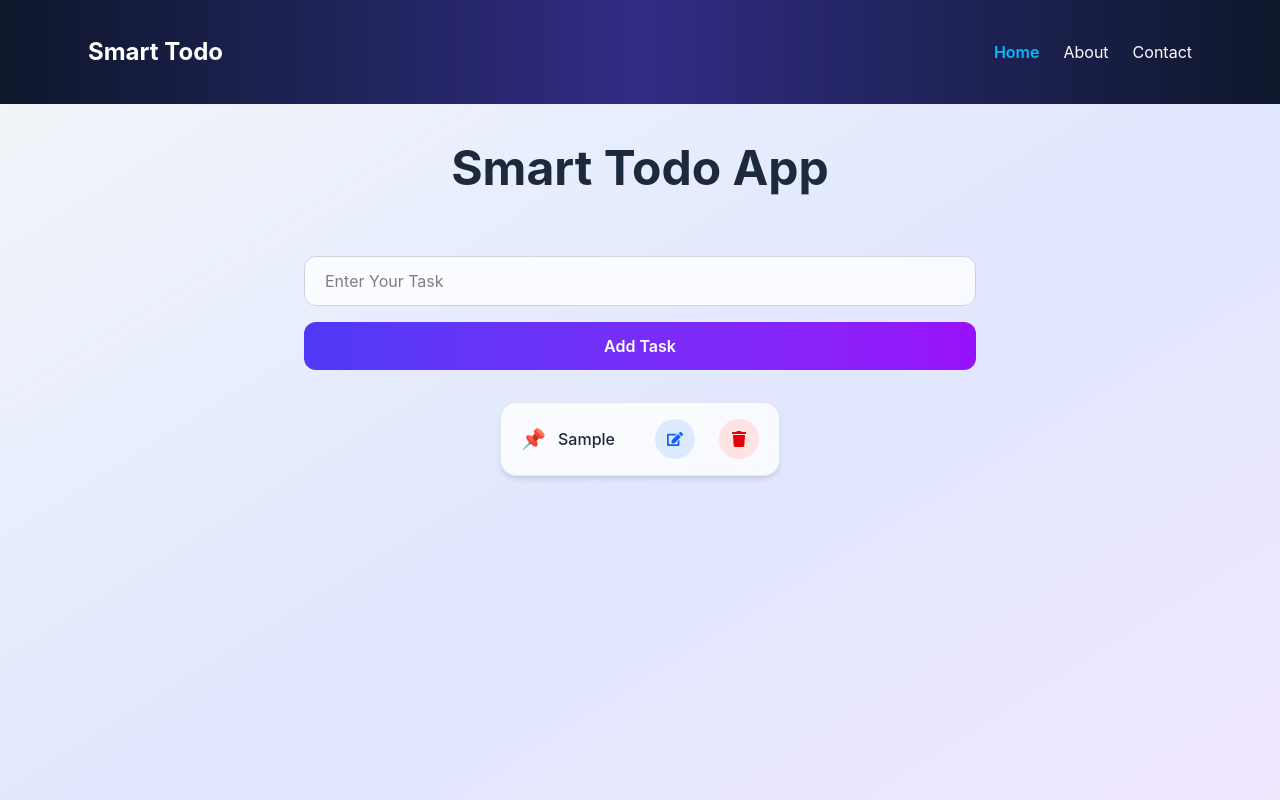
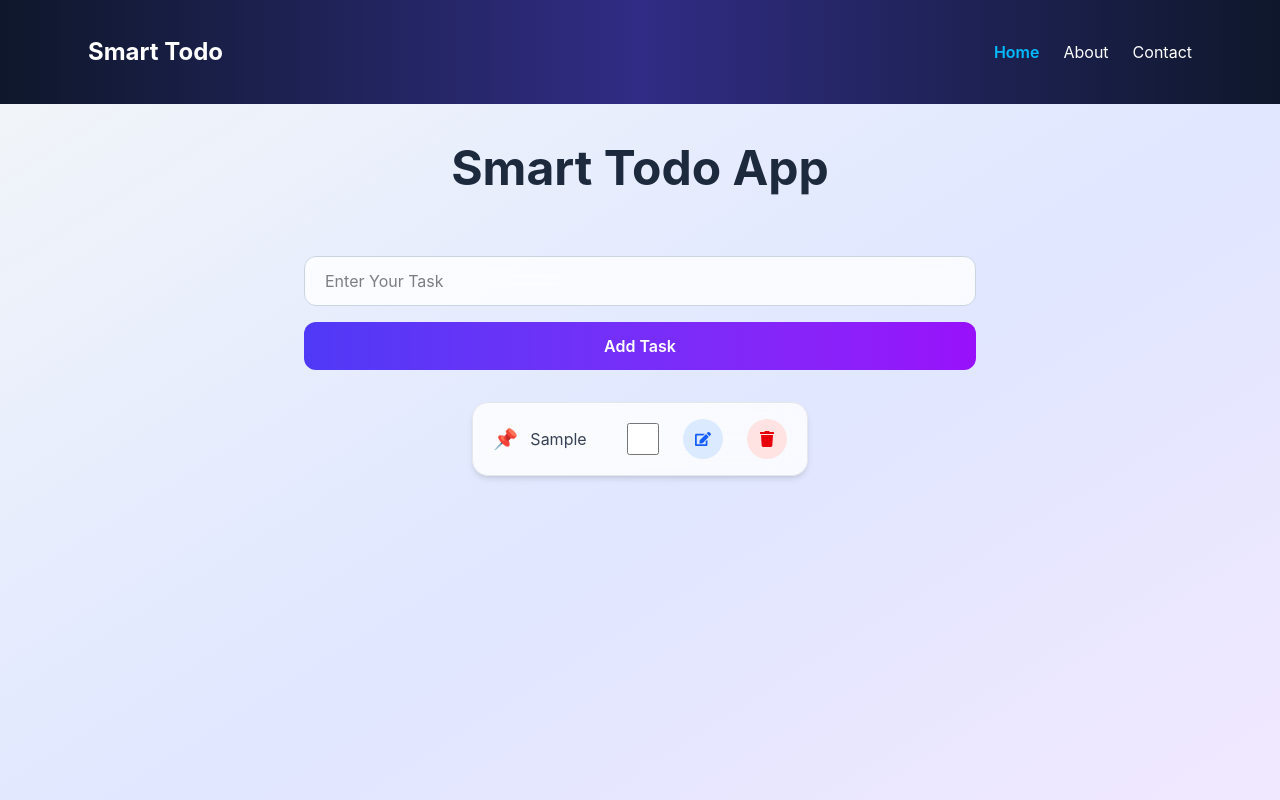
Before and after one commit to aakashtechworks/smart-todo, a React (Vite) app: page / in a window 1280 px wide. Both pictures are taken after typing "Sample" into the empty fields and a click on the button "Add Task". Shown: the top 800 px of the page. Built offline with nearby package versions, Linux system fonts and the light colour scheme.

Commit message:
Add complete/incomplete todo with checkbox

```diff
--- a/src/components/todo/TodoItem.jsx
+++ b/src/components/todo/TodoItem.jsx
@@ -2,16 +2,18 @@ import React from 'react'
 import { FaEdit, FaTrash } from 'react-icons/fa'
 
 
-const TodoItem = ({todo, deleteTodo}) => {
+const TodoItem = ({todo, deleteTodo, toggleComplete}) => {
   return (
     <div className='w-full bg-white/80 backdrop-blur-lg rounded-2xl shadow-md border border-gray-200 px-5 py-4 flex items-center justify-between hover:shadow-xl hover:-translate-y-1 transition-all duration-300 gap-10'>
 
         <div className='flex items-center gap-3'>
             <span className='text-xl'>📌</span>
-            <p className='text-gray-800 font-medium'>{todo.text}</p>
+            <p className={todo.completed ? "line-through text-gray-400" : "text-gray-700"}>{todo.text}</p>
         </div>
 
         <div className='flex items-center gap-6'>
+             <input type="checkbox" checked={todo.completed} onChange={()=>toggleComplete(todo.id)} className='w-8 h-8 accent-green-600 rounded-2xl cursor-pointer'/>
+
             <button className='w-10 h-10 rounded-full bg-blue-100 text-blue-600 hover:bg-blue-600 hover:text-white transition-all duration-300 flex items-center justify-center'> <FaEdit/> </button>
 
             <button onClick={()=> deleteTodo(todo.id)} className='w-10 h-10 rounded-full bg-red-100 text-red-600 hover:bg-red-600 hover:text-white transition-all duration-300 flex items-center justify-center'> <FaTrash/> </button>
--- a/src/components/todo/TodoList.jsx
+++ b/src/components/todo/TodoList.jsx
@@ -1,7 +1,7 @@
 import React from 'react'
 import TodoItem from './TodoItem'
 
-const TodoList = ({todos, deleteTodo}) => {
+const TodoList = ({todos, deleteTodo, toggleComplete}) => {
   return (
     <div className='max-w-3xl mx-auto mt-8 space-y-4'>
       {todos.length === 0 ? (
@@ -11,7 +11,7 @@ const TodoList = ({todos, deleteTodo}) => {
       </div>) :
 
       (todos.map((todo)=>(
-            <TodoItem key={todo.id} todo={todo} deleteTodo={deleteTodo}/>
+            <TodoItem key={todo.id} todo={todo} deleteTodo={deleteTodo} toggleComplete={toggleComplete}/>
         )))
       }
     </div>
--- a/src/pages/Home.jsx
+++ b/src/pages/Home.jsx
@@ -17,13 +17,19 @@ const Home = () => {
   const deleteTodo = (id)=>{
     setTodos(todos.filter((todo) => todo.id !== id))
   }
+
+  const toggleComplete = (id) =>{
+    setTodos(
+      todos.map((todo)=> todo.id === id ? {...todo, completed: !todo.completed} : todo)
+    )
+  }
   return (
     <main className='min-h-screen flex flex-col items-center bg-gradient-to-br from-slate-100 via-indigo-100 to-purple-100 px-4 py-10'>
       <h1 className='text-4xl md:text-5xl font-bold text-center text-slate-800 mb-8'>Smart Todo App</h1>
 
       <TodoForm addTodo={addTodo} />
 
-      <TodoList todos={todos} deleteTodo={deleteTodo} />
+      <TodoList todos={todos} deleteTodo={deleteTodo} toggleComplete={toggleComplete}/>
 
     </main>
   )
```
